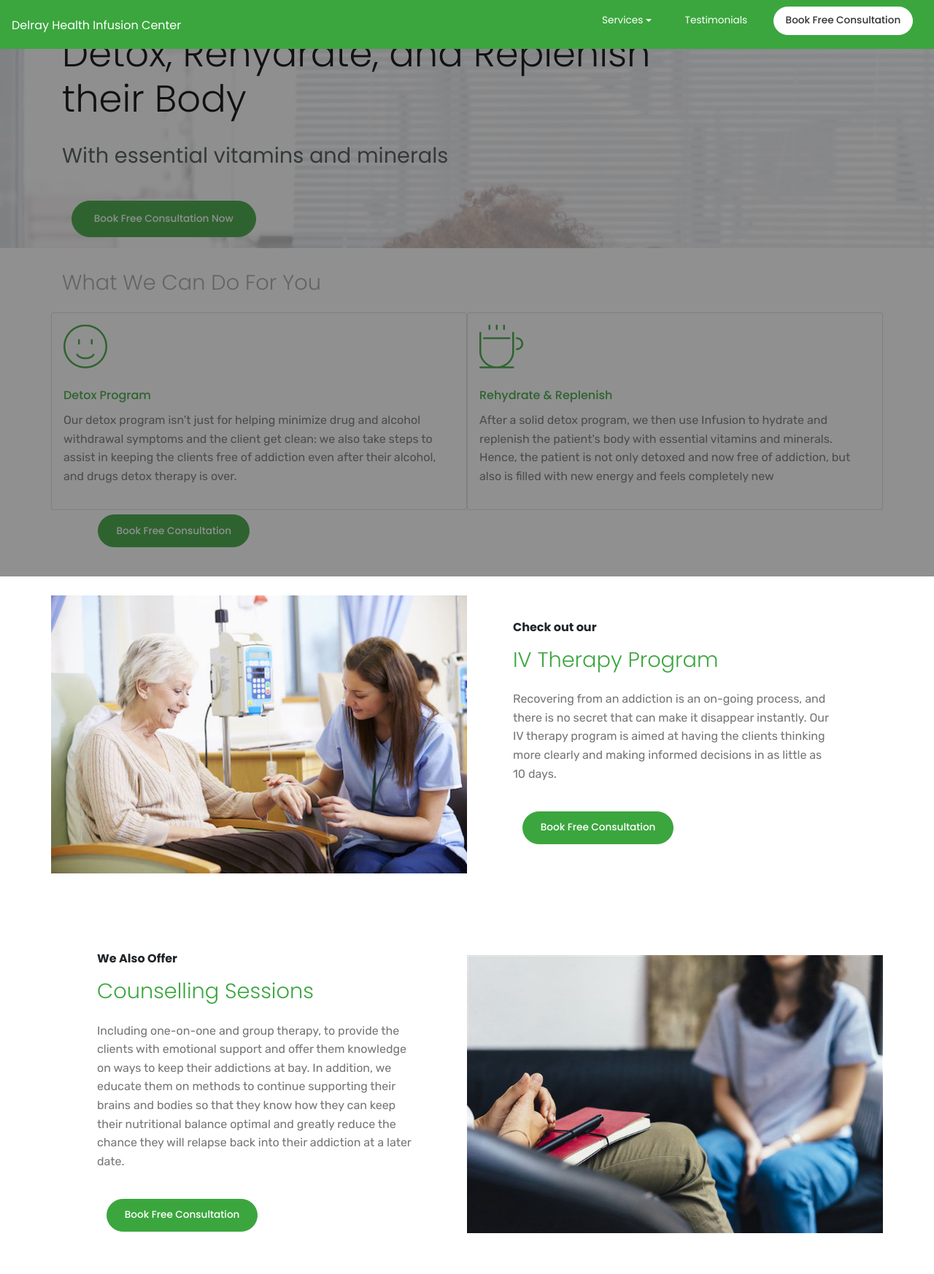
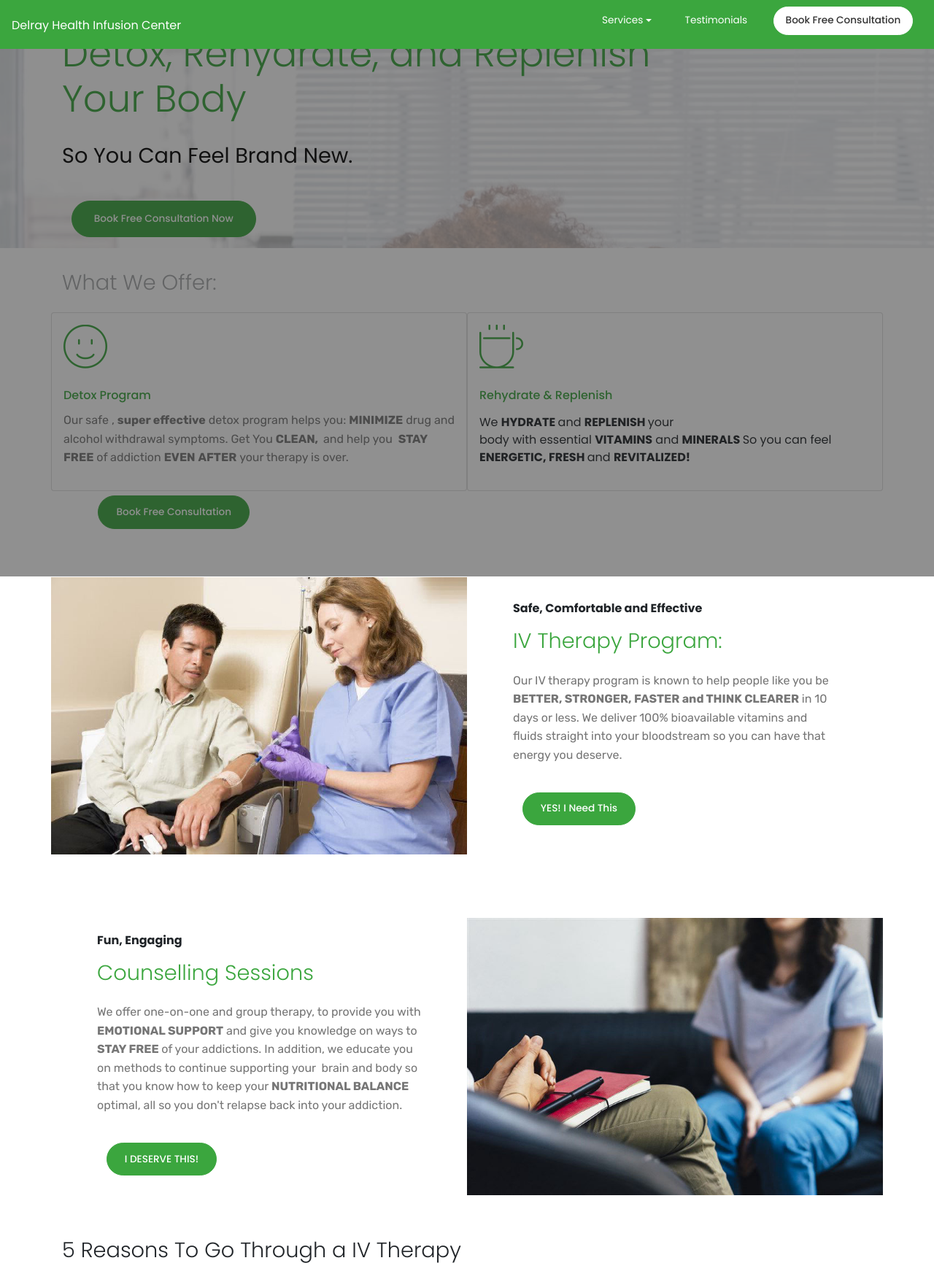
Before and after one commit to voyagesaver/delray, a plain HTML site: page index.html in a window 1280 px wide. Shown: the part 10-1756 px from the top of the page at 73% size. Drawn offline with Linux system fonts and the light colour scheme; files that its build step writes are made by us from their sources; a script that the page names is missing; files whose address does not match are found by name.

```diff
--- a/assets/images/hashes.json
+++ b/assets/images/hashes.json
@@ -1 +1 @@
-{"l9Pl9R2SCSgJ+mAxdPxZsw==":"background1.jpg","Mv1BjsQm00McCStnY9UsYw==":"delray%20cover-2000x780.png","+TkrPEetIulZn0ZgrsAwOg==":"blur-hospital_1203-7957-626x417.jpg","rHuQEiXrF77txiMAIkDDPw==":"dollarphotoclub_84467162%20small-580x387.jpg","PSxfe5l5lsGPsqQUZXgjHg==":"180731-therapist-patient-dk-1038_9ab2643d6924d99ad21d926ac33dd579.fit-760w-760x507.jpg","Hnh9bN/Oy3jWq1CXf9cz1Q==":"adobestock-157909746-1024x683.jpg","2r3Do7aE6qfY0SybtLqguw==":"group-therapy-2000x1333.jpg"}
+{"l9Pl9R2SCSgJ+mAxdPxZsw==":"background1.jpg","Mv1BjsQm00McCStnY9UsYw==":"delray%20cover-2000x780.png","+TkrPEetIulZn0ZgrsAwOg==":"blur-hospital_1203-7957-626x417.jpg","rHuQEiXrF77txiMAIkDDPw==":"dollarphotoclub_84467162%20small-580x387.jpg","PSxfe5l5lsGPsqQUZXgjHg==":"180731-therapist-patient-dk-1038_9ab2643d6924d99ad21d926ac33dd579.fit-760w-760x507.jpg","Hnh9bN/Oy3jWq1CXf9cz1Q==":"adobestock-157909746-1024x683.jpg","2r3Do7aE6qfY0SybtLqguw==":"group-therapy-2000x1333.jpg","2X7QdsXCttDc39gQnPAoeg==":"iv-nurse-752x502.jpg"}
--- a/assets/mobirise/css/mbr-additional.css
+++ b/assets/mobirise/css/mbr-additional.css
@@ -1213,7 +1213,7 @@ body {
   background-image: url("../../../assets/images/group-therapy-2000x1333.jpg");
 }
 .cid-ronfx8M0Zu .mbr-section-subtitle {
-  color: #3ba63e;
+  color: #232323;
 }
 .cid-ronfx8M0Zu .mbr-section-title,
 .cid-ronfx8M0Zu .mbr-text,
@@ -1340,7 +1340,7 @@ body {
   }
 }
 .cid-ronfx8M0Zu .mbr-section-title {
-  color: #000000;
+  color: #3ba63e;
 }
 .cid-ronfx8M0Zu .mbr-text B {
   color: #000000;
@@ -1524,7 +1524,7 @@ body {
   background-color: #ffffff;
 }
 .cid-rones9JHmK {
-  padding-top: 0px;
+  padding-top: 15px;
   padding-bottom: 0px;
   background-color: #ffffff;
 }
@@ -1606,7 +1606,7 @@ body {
 }
 .cid-roneAPgTHX {
   padding-top: 60px;
-  padding-bottom: 90px;
+  padding-bottom: 30px;
   background-image: url("../../../assets/images/blur-hospital-1203-7957-626x417.jpg");
 }
 .cid-roneAPgTHX .title {
--- a/index.html
+++ b/index.html
@@ -71,10 +71,9 @@
     <div class="container">
         <div class="row  align-items-center">
             <div class="col-md-12">
-                <h3 class="mbr-fonts-style mbr-section-subtitle mbr-bold align-left display-2">We help people</h3>
-                 <h1 class="mbr-section-title align-left py-2 mbr-bold mbr-fonts-style display-1">Detox, Rehydrate, and Replenish<br>their Body</h1>
-                <p class="mbr-text align-left py-2 mbr-fonts-style display-2"><strong>With essential vitamins and minerals
-                </strong></p>
+                <h3 class="mbr-fonts-style mbr-section-subtitle mbr-bold align-left display-2">We help YOU</h3>
+                 <h1 class="mbr-section-title align-left py-2 mbr-bold mbr-fonts-style display-1">Detox, Rehydrate, and Replenish<br>Your Body</h1>
+                <p class="mbr-text align-left py-2 mbr-fonts-style display-2"><font color="#000000"><strong>So You Can Feel Brand New.</strong></font><strong></strong></p>
                 <div class="mbr-media show-modal align-center py-2">
 
                     <div class="mbr-section-btn align-left"><a class="btn btn-lg btn-primary display-4" href="index.html#form1-e">Book Free Consultation Now</a></div>
@@ -94,7 +93,7 @@
 
     <div class="container">
         <h2 class="mbr-section-title align-center mbr-fonts-style display-2">
-            What We Can Do For You</h2>
+            What We Offer:</h2>
 
         <div class="row justify-content-center pt-3">
             <div class="card p-3 col-12 col-md-6">
@@ -105,7 +104,7 @@
                     <div class="card-box">
                         <h4 class="card-title mbr-fonts-style align-center display-5">
                             Detox Program</h4>
-                        <p class="mbr-text mbr-fonts-style align-center display-7">Our detox program isn’t just for helping minimize  drug and alcohol withdrawal symptoms and the client get clean: we also take steps to assist in keeping the clients  free of addiction even after their alcohol,  and drugs detox therapy is over.</p>
+                        <p class="mbr-text mbr-fonts-style align-center display-7">Our safe , <strong>super effective</strong> detox program helps you: <strong>MINIMIZE</strong>  drug and alcohol withdrawal symptoms. Get You <strong>CLEAN, &nbsp;</strong>and help you &nbsp;<strong>STAY FREE</strong>&nbsp;of addiction <strong>EVEN</strong>&nbsp;<strong>AFTER</strong>&nbsp;your therapy is over.</p>
                     </div>
                 </div>
             </div>
@@ -118,8 +117,7 @@
                     <div class="card-box">
                         <h4 class="card-title mbr-fonts-style align-center display-5">
                             Rehydrate &amp; Replenish</h4>
-                        <p class="mbr-text mbr-fonts-style align-center display-7">
-                           After a solid detox program, we then use Infusion to hydrate and replenish the patient's body with essential vitamins and minerals. Hence, the patient is not only detoxed and now free of addiction, but also is filled with new energy and feels completely new</p>
+                        <p class="mbr-text mbr-fonts-style align-center display-7"></p><p>We&nbsp;<strong>HYDRATE&nbsp;</strong>and&nbsp;<strong>REPLENISH&nbsp;</strong>your&nbsp;<br><span style="background-color: transparent;">body&nbsp;</span><span style="background-color: transparent;">with essential&nbsp;</span><strong>VITAMINS</strong><span style="background-color: transparent;">&nbsp;and&nbsp;</span><strong>MINERALS&nbsp;</strong><span style="background-color: transparent;">So you can feel </span><strong>ENERGETIC, FRESH&nbsp;</strong><span style="background-color: transparent;">and <strong>REVITALIZED!</strong></span></p><p></p>
                     </div>
                 </div>
             </div>
@@ -153,18 +151,17 @@
         <div class="row main align-items-center">
             <div class="col-md-6 image-element ">
                 <div class="img-wrap">
-                    <img src="assets/images/dollarphotoclub-84467162-small-580x387.jpg" alt="" title="">
+                    <img src="assets/images/iv-nurse-752x502.jpg" alt="" title="">
                 </div>
             </div>
             <div class="col-md-6 text-element">
                 <div class="text-content">
-                    <h4 class="mbr-section-subtitle mbr-fonts-style mbr-black align-left display-5"><strong>Check out our</strong></h4>
-                    <h2 class="mbr-title pt-2 mbr-fonts-style align-left display-2">IV Therapy Program</h2>
+                    <h4 class="mbr-section-subtitle mbr-fonts-style mbr-black align-left display-5"><strong>Safe, Comfortable and Effective</strong></h4>
+                    <h2 class="mbr-title pt-2 mbr-fonts-style align-left display-2">IV Therapy Program:</h2>
                     <div class="mbr-section-text">
-                        <p class="mbr-text pt-3 mbr-light mbr-fonts-style align-left display-7">
-                            Recovering from an addiction is an on-going process, and there is no secret that can make it disappear instantly.  Our IV therapy program is aimed at having the clients thinking more clearly and making informed decisions in as little as 10 days.</p>
+                        <p class="mbr-text pt-3 mbr-light mbr-fonts-style align-left display-7">Our IV therapy program is known to help people like you be <strong>BETTER, STRONGER, FASTER and THINK CLEARER</strong> in 10 days or less. We deliver 100% bioavailable vitamins and fluids straight into your bloodstream so you can have that energy you deserve.</p>
                     </div>
-                    <div class="mbr-section-btn pt-3 align-left"><a class="btn btn-md btn-primary display-4" href="index.html#form1-e">Book Free Consultation</a></div>
+                    <div class="mbr-section-btn pt-3 align-left"><a class="btn btn-md btn-primary display-4" href="index.html#form1-e">YES! I Need This</a></div>
                 </div>
             </div>
         </div>
@@ -185,13 +182,13 @@
             </div>
             <div class="col-md-6 text-element">
                 <div class="text-content">
-                    <h4 class="mbr-section-subtitle mbr-fonts-style mbr-black align-left display-5"><strong>We Also Offer</strong></h4>
+                    <h4 class="mbr-section-subtitle mbr-fonts-style mbr-black align-left display-5"><strong>Fun, Engaging&nbsp;</strong></h4>
                     <h2 class="mbr-title pt-2 mbr-fonts-style align-left display-2">
                         Counselling Sessions</h2>
                     <div class="mbr-section-text">
-                        <p class="mbr-text pt-3 mbr-light mbr-fonts-style align-left display-7">Including one-on-one and group therapy, to provide the clients with emotional support and offer them knowledge on ways to keep their  addictions at bay.  In addition, we educate them on methods to continue supporting their  brains and bodies so that they know how they can keep their nutritional balance optimal and greatly reduce the chance they will relapse back into their addiction at a later date.</p>
+                        <p class="mbr-text pt-3 mbr-light mbr-fonts-style align-left display-7">We offer one-on-one and group therapy, to provide you with <strong>EMOTIONAL SUPPORT</strong> and give you knowledge on ways to <strong>STAY FREE </strong>of your addictions. In addition, we educate you on methods to continue supporting your &nbsp;brain and body so that you know how to keep your <strong>NUTRITIONAL BALANCE</strong> optimal, all so you don't relapse back into your addiction.</p>
                     </div>
-                    <div class="mbr-section-btn pt-3 align-left"><a class="btn btn-md btn-primary display-4" href="index.html#form1-e">Book Free Consultation</a></div>
+                    <div class="mbr-section-btn pt-3 align-left"><a class="btn btn-md btn-primary display-4" href="index.html#form1-e">I DESERVE THIS!</a></div>
                 </div>
             </div>
         </div>
@@ -354,7 +351,7 @@
                                     Our Team
                                 </h4>
                             </div>
-                            <p class="mbr-text card-text mbr-fonts-style mbr-white display-7">We take pride in our team members, becayse they are the best at what they do, and have all the legal credentials to help you in you health journey</p>
+                            <p class="mbr-text card-text mbr-fonts-style mbr-white display-7">We take pride in our team members, becayse they are the best at what they do, and have all the legal and certified credentials to help you in you health journey</p>
                         </div>
                     </div>
                     <div class="card p-3 col-md-6">
@@ -483,7 +480,7 @@
                     Free Consultation and 20% Off first Treatment</h2>
             </div>
             <div class="media-container-column col-12 col-lg-3 col-md-4">
-                <div class="mbr-section-btn align-right py-4"><a class="btn btn-primary display-4" href="index.html#form1-e">I Want This Now</a></div>
+                <div class="mbr-section-btn align-right py-4"><a class="btn btn-primary display-4" href="index.html#form1-e">I Want This Now!</a></div>
             </div>
         </div>
     </div>
@@ -505,7 +502,7 @@
                     <div data-form-alert="" hidden="">
                         Thanks for filling out the form!
                     </div>
-                    <form class="block mbr-form" action="https://mobirise.com/" method="post" data-form-title="Mobirise Form"><input type="hidden" name="email" data-form-email="true" value="ageIDmMt8QE8cqBq+iqqbsMf305ayrUTqMKTgDqWv3bSz6bxWuwMI/wW1Y+GYMzdbUFI2XUN91NOdLK2E2Qa6gr7/wpPz1JJhAYNLqvfI4VmAOrTeMyRdOk9W5DtVrOE">
+                    <form class="block mbr-form" action="https://mobirise.com/" method="post" data-form-title="Mobirise Form"><input type="hidden" name="email" data-form-email="true" value="zrNrhouTlvDSd6Wfz0Z2Y7nytFTycEEynaS32vyMsXb6OgAq4bpIZlEY8EdVO/83NoRIUQ9Q3Lsb7qznaYbZDOXd+3AoZDu48uZ984j86X3StNpXbFNmuMkPqdQ75M/f">
                         <div class="row">
                             <div class="col-lg-6" data-for="name">
                                 <input type="text" class="form-control input" name="name" data-form-field="Name" placeholder="Your Name*" required="" id="name-form1-e">
@@ -550,7 +547,7 @@
                     <div data-form-alert="" hidden="" class="align-center">Thanks for filling out the form!</div>
 
                     <form class="form-inline" action="https://mobirise.com/" method="post" data-form-title="Mobirise Form">
-                        <input type="hidden" value="FEgh8WyLLN184Wxil7cSmc9HN6s1im01KSzETTbX+v43zWZBetJBfLotoaxVVODUQNFP3D3kj0YGzzB4iUqfvgheAaeEbEsJbZEYoO5zjfZTXr5S9teyqiuqPWp5pCee" data-form-email="true">
+                        <input type="hidden" value="sI8IzE1+hM1dmdFfU1t7ISEIw8GNw4TL+WPoj4F2ziaPR4p57ZV1bJkId5cuyktJ87dqKpgHoZOPgp8DsKQ2p9qPcFIhxdmiG41v8Xx7IxmhijEWP1BrYXziZbvRE8MP" data-form-email="true">
                         <div class="form-group">
                             <input type="email" class="form-control input-sm input-inverse my-2" name="email" required="" data-form-field="Email" placeholder="Enter Your Email*" id="email-footer3-f">
                         </div>
```
Also changed, not shown: assets/images/iv-nurse-752x502.jpg (added), 1 other file.
